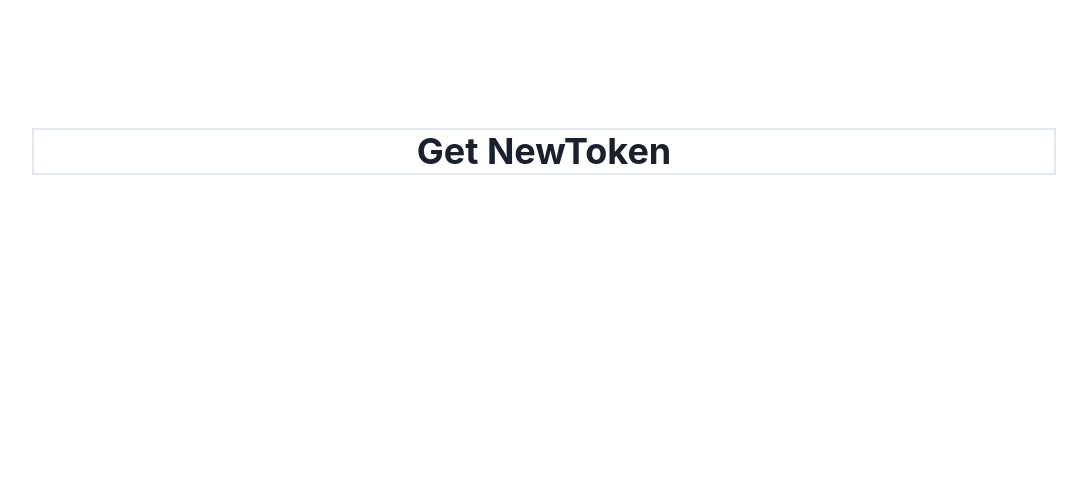
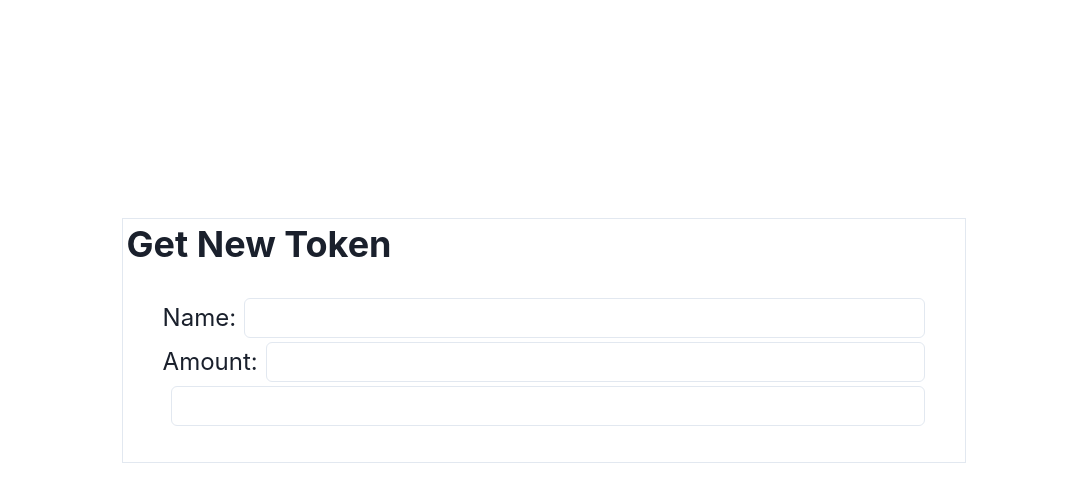
Before and after one commit to KarthikeyaGundumogula/Creatorz, a React (Create React App) app in the folder react-creator/: page /new-token in a window 1280 px wide. Shown: the top 502 px of the page, without its empty margins (96-1183 px from the left). Built offline with nearby package versions, Linux system fonts and the light colour scheme.

Commit message:
Please enter the commit message for your changes. Lines starting with '#' will be ignored, and an empty message aborts the commit.
On branch main
Your branch is up to date with 'origin/main'.

Changes to be committed:
	modified:   react-creator/src/pages/NewToken.js

```diff
--- a/react-creator/src/pages/NewToken.js
+++ b/react-creator/src/pages/NewToken.js
@@ -1,12 +1,26 @@
-import React from 'react'
-import {Center,Heading} from '@chakra-ui/react'
+import React from "react";
+import { Box,Heading, Input,Text, HStack,Button } from "@chakra-ui/react";
 
 const NewToken = () => {
   return (
-    <Center borderWidth={2} margin="10%">
-        <Heading>Get NewToken</Heading>
-    </Center>
+    <Box margin="17%" borderWidth={1} p={1}>
+      <Heading>Get New Token</Heading>
+      <Box margin={8}>
+        <HStack margin={1}>
+          <Text fontSize={24}>Name:</Text>
+          <Input />
+        </HStack>
+        <HStack margin={1}>
+          <Text fontSize={24}>Amount:</Text>
+          <Input />
+        </HStack>
+        <HStack margin={1}>
+          <Text fontSize={24}></Text>
+          <Input type='number'/>
+        </HStack>
+      </Box>
+    </Box>
   );
-}
+};
 
-export default NewToken
+export default NewToken;
```
